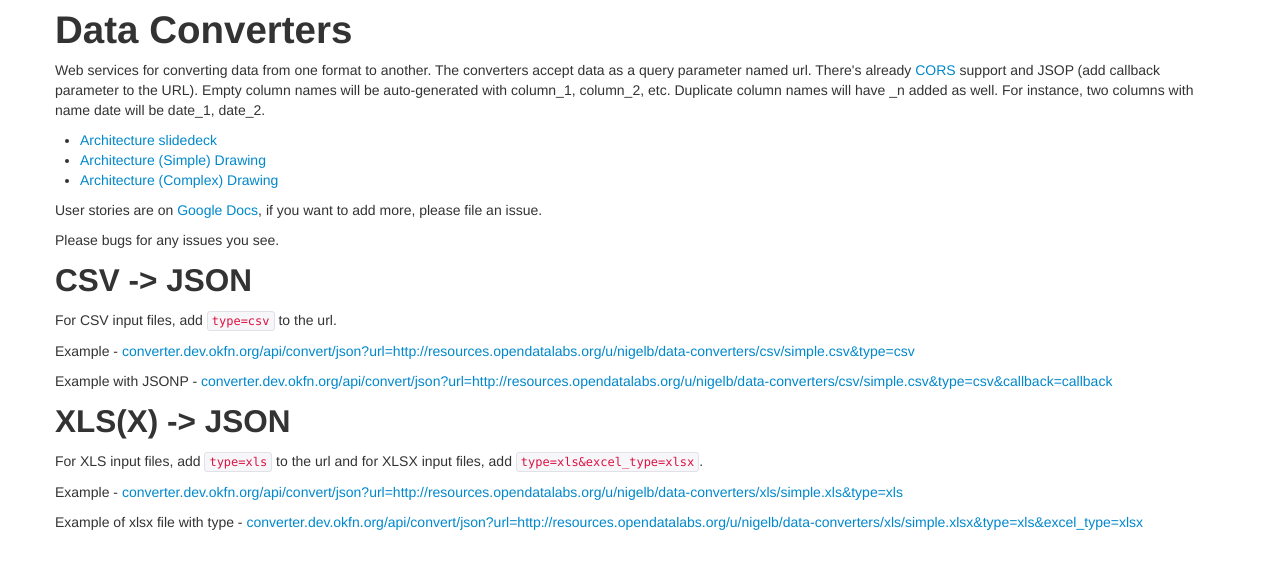
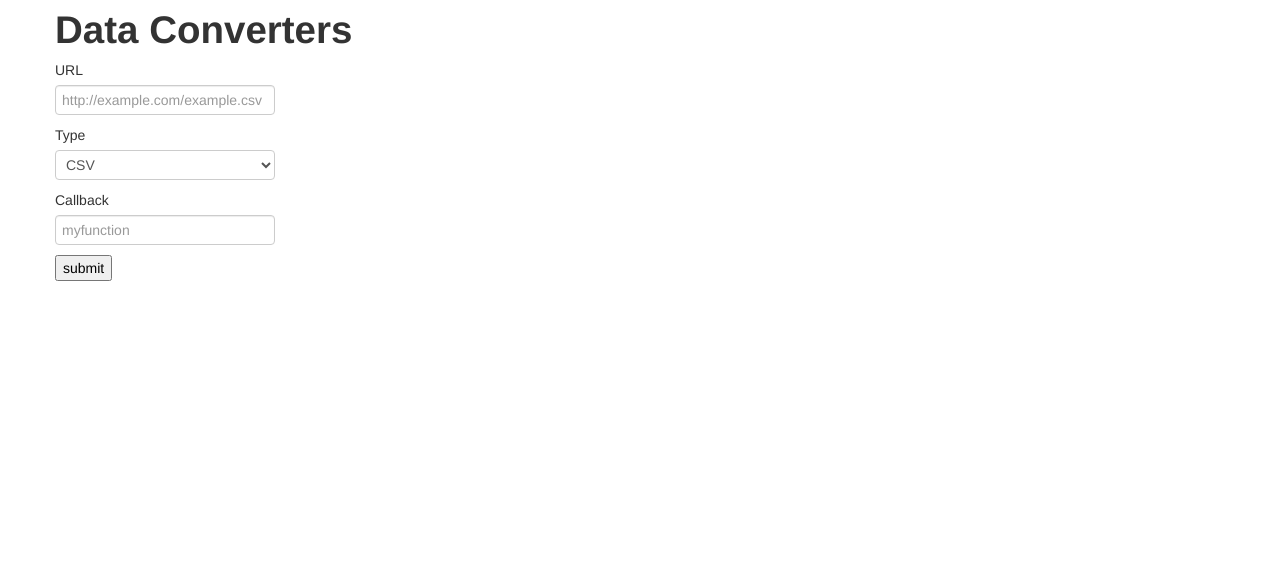
Before and after one commit to rufuspollock-okfn/dataconverters, a Python web app: template convert/templates/index.html in a window 1280 px wide. Shown: the top 569 px of the page. Run offline with Jinja, Linux system fonts and the light colour scheme; the template is opened without the code that fills it, so the values that code supplies are empty.

Commit message:
Simple form

```diff
--- a/convert/templates/index.html
+++ b/convert/templates/index.html
@@ -20,34 +20,20 @@
 
     <div class="container">
       <h1>Data Converters</h1>
-
-      <p>Web services for converting data from one format to another.  The converters accept data as a query parameter named url.  There's already <a href="https://en.wikipedia.org/wiki/Cross-Origin_Resource_Sharing">CORS</a> support and JSOP (add callback parameter to the URL).  Empty column names will be auto-generated with column_1, column_2, etc. Duplicate column names will have _n added as well. For instance, two columns with name date will be date_1, date_2.</p>
-
-      <ul>
-        <li><a href="https://docs.google.com/presentation/d/1LplNTIFwVIAfeP-C8RkPhlZJqaV95DasHlhloPrdvIc/edit">Architecture slidedeck</a></li>
-        <li><a href="https://docs.google.com/drawings/d/1fxamPv8ccJYI-NSQJ_7hcPoF5X8eBTQDatg-HCybsZk/edit">Architecture (Simple) Drawing</a></li>
-        <li><a href="https://docs.google.com/drawings/d/1GbtXf5m9HLVXTNXhJiE0V1SQs0mP9os11y-48TDzKqA/edit">Architecture (Complex) Drawing</a></li>
-      </ul>
-
-      <p>User stories are on <a href="https://docs.google.com/document/d/1ivosmeaFS0NgQI-wlehCIdQGlnRm-Yk571tqA2FMBqg/edit">Google Docs</a>, if you want to add more, please file an issue.</p>
-
-      <p>Please bugs for any issues you see.</p>
-
-      <h2>CSV -> JSON</h2>
-
-      <p>For CSV input files, add <code>type=csv</code> to the url. </p>
-
-      <p>Example - <a href="http://converter.dev.okfn.org/api/convert/json?url=http://resources.opendatalabs.org/u/nigelb/data-converters/csv/simple.csv&type=csv">converter.dev.okfn.org/api/convert/json?url=http://resources.opendatalabs.org/u/nigelb/data-converters/csv/simple.csv&amp;type=csv</a></p>
-
-      <p>Example with JSONP - <a href="http://converter.dev.okfn.org/api/convert/json?url=http://resources.opendatalabs.org/u/nigelb/data-converters/csv/simple.csv&type=csv&callback=callback">converter.dev.okfn.org/api/convert/json?url=http://resources.opendatalabs.org/u/nigelb/data-converters/csv/simple.csv&amp;type=csv&amp;callback=callback</a></p>
-
-      <h2>XLS(X) -> JSON</h2>
-
-      <p>For XLS input files, add <code>type=xls</code> to the url and for XLSX input files, add <code>type=xls&amp;excel_type=xlsx</code>.</p>
-
-      <p>Example - <a href="http://converter.dev.okfn.org/api/convert/json?url=http://resources.opendatalabs.org/u/nigelb/data-converters/xls/simple.xls&type=xls">converter.dev.okfn.org/api/convert/json?url=http://resources.opendatalabs.org/u/nigelb/data-converters/xls/simple.xls&amp;type=xls</a></p>
-
-      <p>Example of xlsx file with type - <a href="http://converter.dev.okfn.org/api/convert/json?url=http://resources.opendatalabs.org/u/nigelb/data-converters/xls/simple.xlsx&type=xls&excel_type=xlsx">converter.dev.okfn.org/api/convert/json?url=http://resources.opendatalabs.org/u/nigelb/data-converters/xls/simple.xlsx&amp;type=xls&amp;excel_type=xlsx</a></p>
+      <form action="/api/convert/json">
+        <label for="url">URL</label>
+        <input type="text" name="url" placeholder="http://example.com/example.csv">
+        <label for="type">Type</label>
+        <select name="type">
+          <option value="csv">CSV</option>
+          <option value="xls">XLS</option>
+          <option value="xlsx">XLSX</option>
+        </select>
+        <label for="callback">Callback</label>
+        <input type="text" name="callback" placeholder="myfunction">
+        <br />
+        <input type="submit" value="submit" />
+      </form>
 
     </div> <!-- /container -->
 
```
